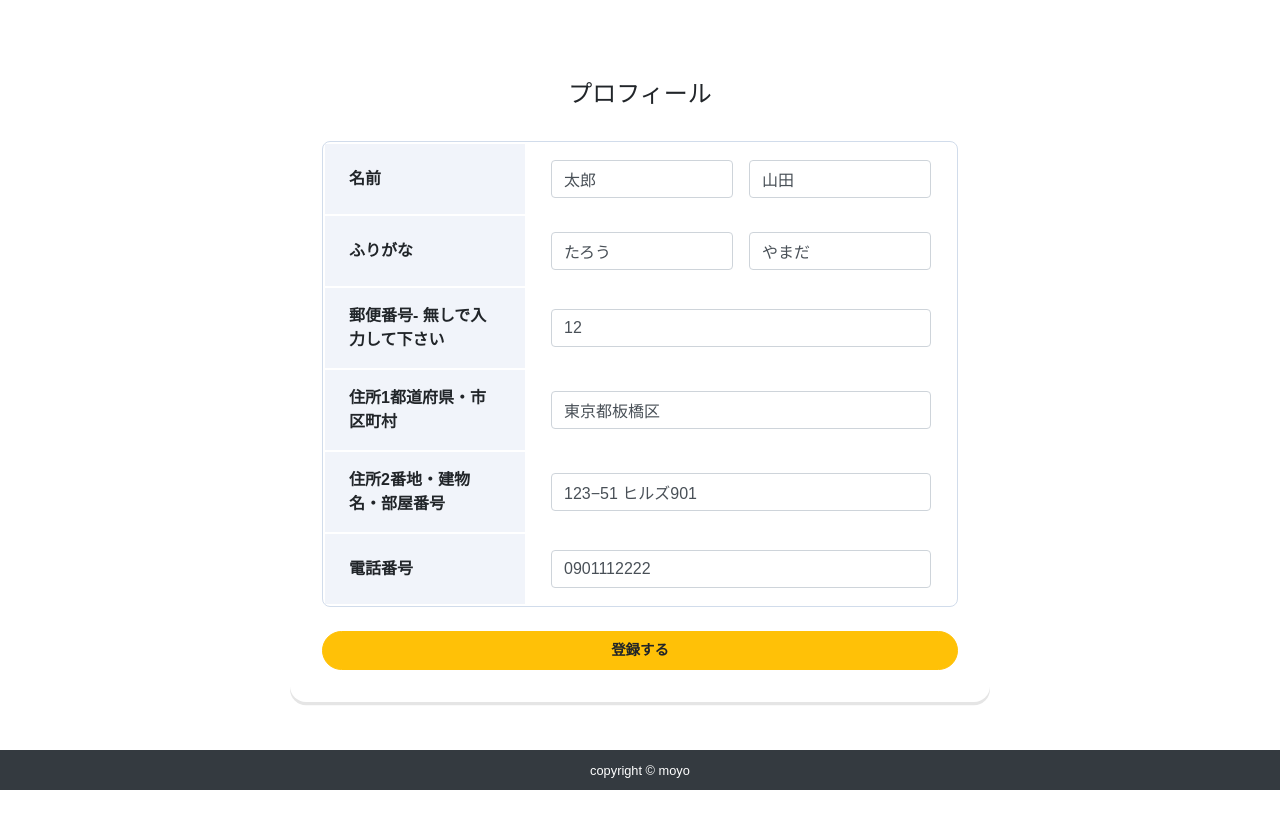
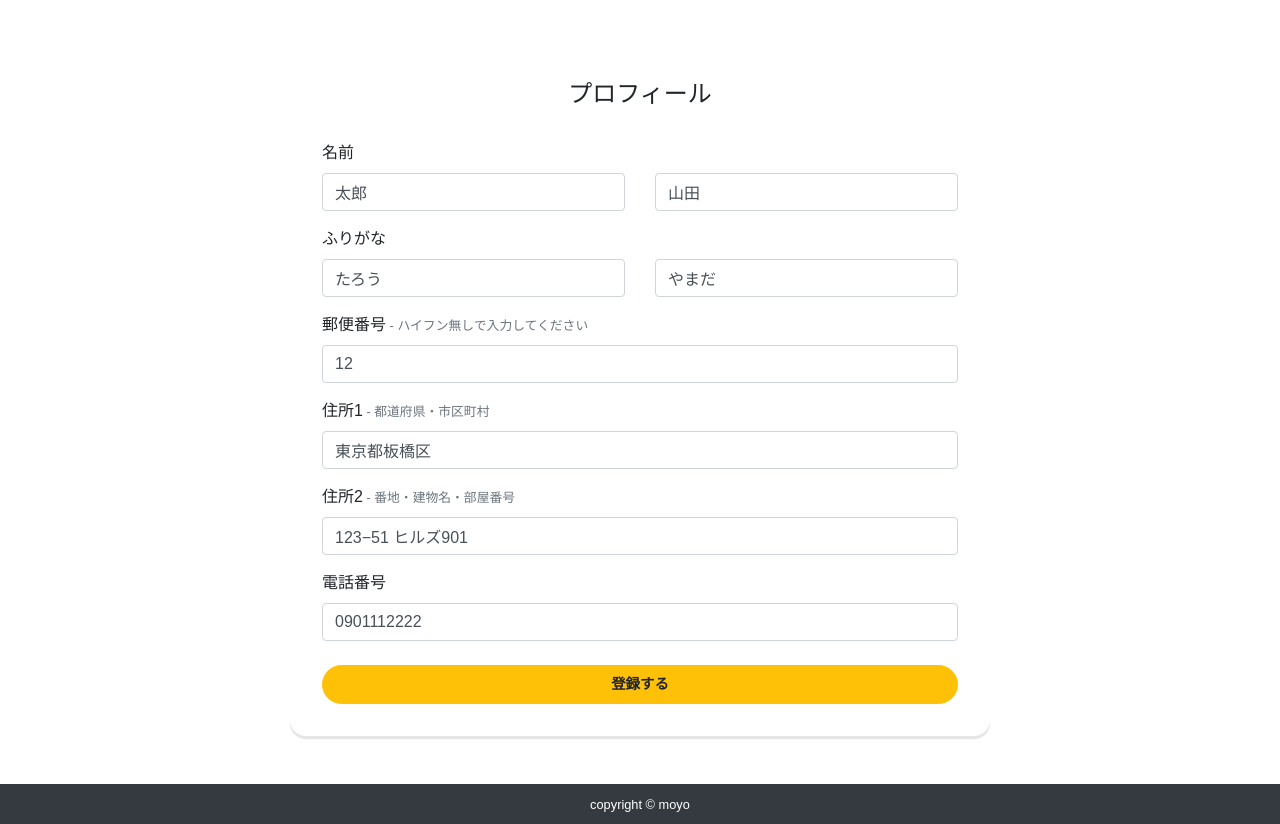
Before and after one commit to moyo95/django-custom-auth_c, a Django app: page /python/accounts/profile/edit/ in a window 1280 px wide. Shown: the part 56-880 px from the top of the page. Before the commit the page ends 846 px from the top, so only its background shows below. Run offline with Django 3.2, Linux system fonts and the light colour scheme; a user stored in the database is signed in; data comes from the database, SQL or seed files in the repository; parts of the project's set-up code (start-up, migrations or seed data) failed here and were passed over; some libraries are stand-ins or nearby versions.

Commit message:
style 修正

```diff
--- a/accounts/templates/accounts/profile_edit.html
+++ b/accounts/templates/accounts/profile_edit.html
@@ -8,49 +8,45 @@
         <h5 class="card-title text-center">プロフィール</h5>
         <form method="post">
             {% csrf_token %}
-            <table class="profile_table mb-4">
-                <tbody>
-                    <tr>
-                        <th class="header">名前</th>
-                        <td class="data form_wrap form_wrap-2">
+            <div class="form-group">
+                <label>名前</label>
+                <div class="row">
+                    <div class="col-md-6 mb-2 mb-md-0">
                         {% render_field form.last_name class='form-control' placeholder='姓' %}
+                    </div>
+                    <div class="col-md-6">
                         {% render_field form.first_name class='form-control' placeholder='名' %}
-                        </td>
-                    </tr>
-                    <tr>
-                        <th class="header">ふりがな</th>
-                        <td class="data form_wrap form_wrap-2">
+                    </div>
+                </div>
+            </div>
+            <div class="form-group">
+                <label>ふりがな</label>
+                <div class="row">
+                    <div class="col-md-6 mb-2 mb-md-0">
                         {% render_field form.last_name_kana class='form-control' placeholder='せい' %}
+                    </div>
+                    <div class="col-md-6">
                         {% render_field form.first_name_kana class='form-control' placeholder='めい' %}
-                        </td>
-                    </tr>
-                    <tr>
-                        <th class="header">郵便番号<span class="header__sab">- 無しで入力して下さい</span></th>
-                        <td class="data">
+                    </div>
+                </div>
+            </div>
+            <div class="form-group">
+                <label for="{{ form.postal_code.id_for_label }}">郵便番号<small class="text-muted"> - ハイフン無しで入力してください</small></label>
                 {% render_field form.postal_code class='form-control' placeholder='例：1234567' %}
-                        </td>
-                    </tr>
-                    <tr>
-                        <th class="header">住所1<span class="header__sab">都道府県・市区町村</span></th>
-                        <td class="data">
+            </div>
+            <div class="form-group">
+                <label for="{{ form.address1.id_for_label }}">住所1<small class="text-muted"> - 都道府県・市区町村</small></label>
                 {% render_field form.address1 class='form-control' placeholder='例：東京都新宿区' %}
-                        </td>
-                    </tr>
-                    <tr>
-                        <th class="header">住所2<span class="header__sab">番地・建物名・部屋番号</span></th>
-                        <td class="data">
+            </div>
+            <div class="form-group">
+                <label for="{{ form.address2.id_for_label }}">住所2<small class="text-muted"> - 番地・建物名・部屋番号</small></label>
                 {% render_field form.address2 class='form-control' placeholder='例：1-2-3 メゾン101' %}
-                        </td>
-                    </tr>
-                    <tr>
-                        <th class="header">電話番号</th>
-                        <td class="data">
+            </div>
+            <div class="form-group">
+                <label for="{{ form.tel.id_for_label }}">電話番号</label>
                 {% render_field form.tel class='form-control' placeholder='例：09012345678' %}
-                        </td>
-                    </tr>
-                </tbody>
-            </table>
-            <div class="button max-auto">
+            </div>
+            <div class="button max-auto mt-4">
                 <button class="btn btn-lg btn-warning btn-block" type="submit">登録する</button>
             </div>
         </form>
```
Lines whose indentation alone changed are shown as unchanged.
